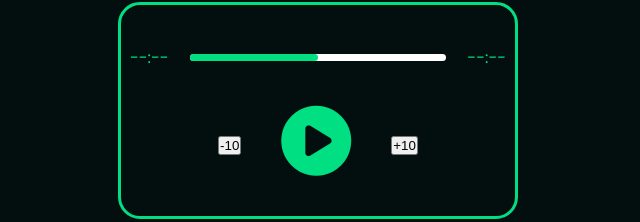
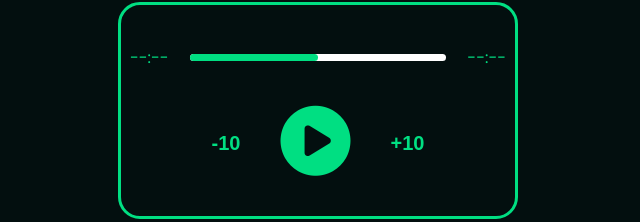
Before and after one commit to javoxir2006/30-day-vanilla-js-challenge, a plain HTML site: page 11-audio-player/index.html in a window 1280 px wide. Shown: the part 230-452 px from the top of the page, without its empty margins (322-962 px from the left). Drawn offline with Linux system fonts and the light colour scheme.

Commit message:
Update style.css

```diff
--- a/11-audio-player/style.css
+++ b/11-audio-player/style.css
@@ -131,10 +131,13 @@ main{
     display: none;
 }
 
-.skip{
+.skip, .skip button{
     font-weight: bold;
     font-size: 20px;
     cursor: default;
+    border: none;
+    background-color: transparent;
+    color: #00df82;
 }
 
 iframe{
```
